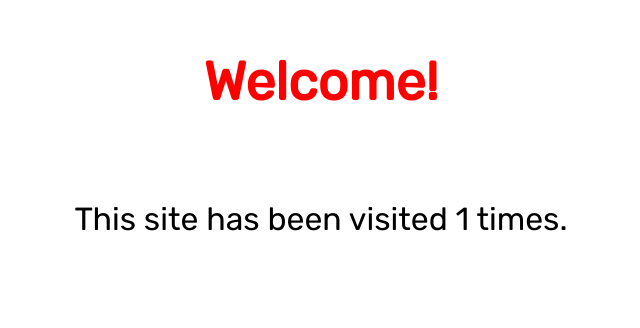
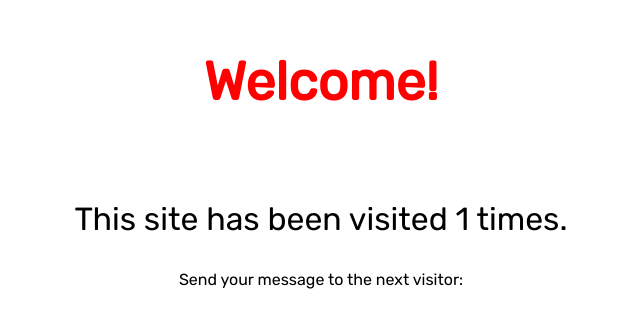
Before and after one commit to SnomMobile/Lab3, a Flask app: page / in a window 1280 px wide. Shown: the top 328 px of the page, without its empty margins (319-959 px from the left). Run offline with Flask 2, Linux system fonts and the light colour scheme.

Commit message:
Update index.html

```diff
--- a/sample_site/templates/index.html
+++ b/sample_site/templates/index.html
@@ -24,4 +24,7 @@
 <div>
     <h1>Welcome!</h1><br>
     <p>This site has been visited {{ count }} times.</p>
+    <form>
+       <label for="message">Send your message to the next visitor:</label><br>
+    </form>
 </div>
```
